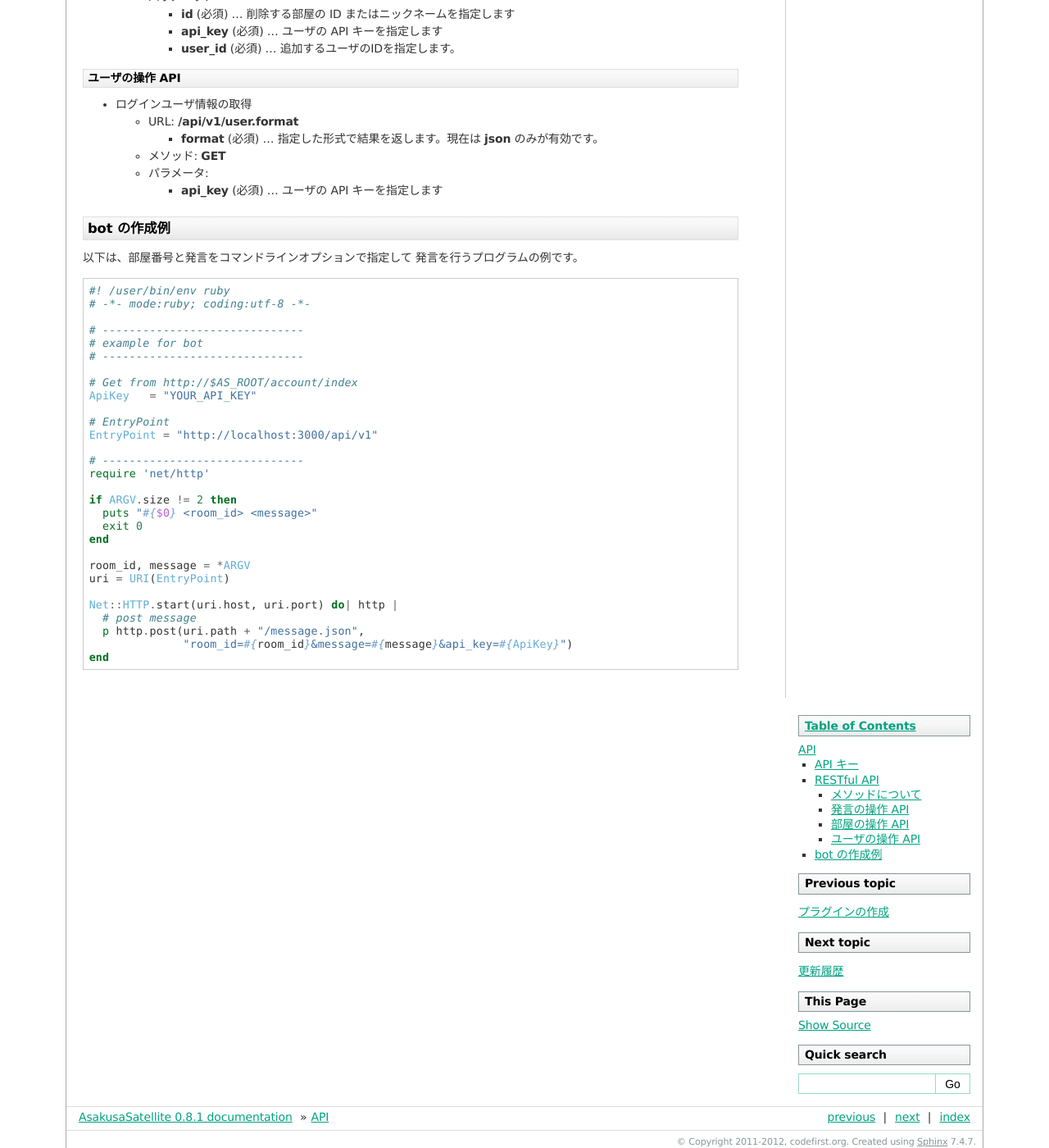
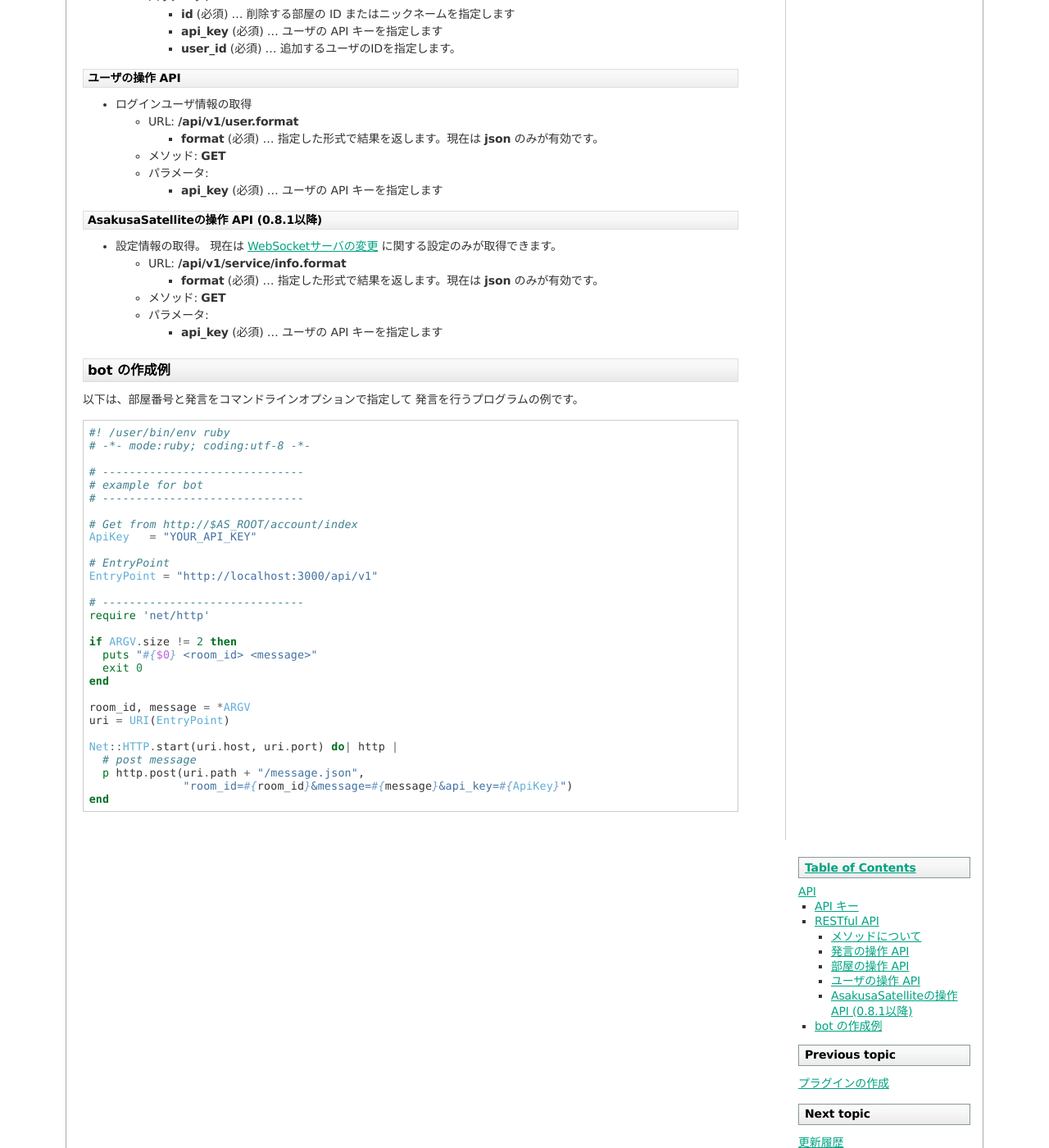
Before and after one commit to codefirst/asakusa-satellite-manual, a Sphinx documentation site: the page built from source/api.rst, in a window 1280 px wide and 1400 px high, scrolled down 2299 px. Shown: the whole window at 82% size. Built offline with Sphinx 7.4.7, drawn with Linux system fonts in a browser that asks for light colours.

Commit message:
add document: /api/v1/service/info.json

```diff
--- a/source/api.rst
+++ b/source/api.rst
@@ -180,6 +180,20 @@ PUT 及び DELETE に対応していないライブラリでは、
 
     * **api_key** (必須)  … ユーザの API キーを指定します
 
+AsakusaSatelliteの操作 API (0.8.1以降)
+^^^^^^^^^^^^^^^^^^^^^^^^^^^^^^^^^^^^^^^
+
+* 設定情報の取得。 現在は :doc:`websocket` に関する設定のみが取得できます。
+
+  * URL: **/api/v1/service/info.format**
+
+    * **format** (必須)  … 指定した形式で結果を返します。現在は **json** のみが有効です。
+
+  * メソッド: **GET**
+  * パラメータ:
+
+    * **api_key** (必須)  … ユーザの API キーを指定します
+
 bot の作成例
 -----------------------
 
--- a/source/changelog.rst
+++ b/source/changelog.rst
@@ -14,6 +14,7 @@ v0.8.1(2013-01-27)
 * 機能追加: UserScript用支援を追加
 * 機能追加: プラグイン内のassets/ ディレクトリへのルーティングを追加
 * 機能追加: JRuby対応
+* 機能追加: AsakusaSatellite本体の操作API追加
 * 機能変更: Rails 3.2.11 を利用するように変更
 * 機能変更: 添付したファイル名も検索対象に変更
 * 機能変更: 認証系を OmniAuth を利用するように変更
```
